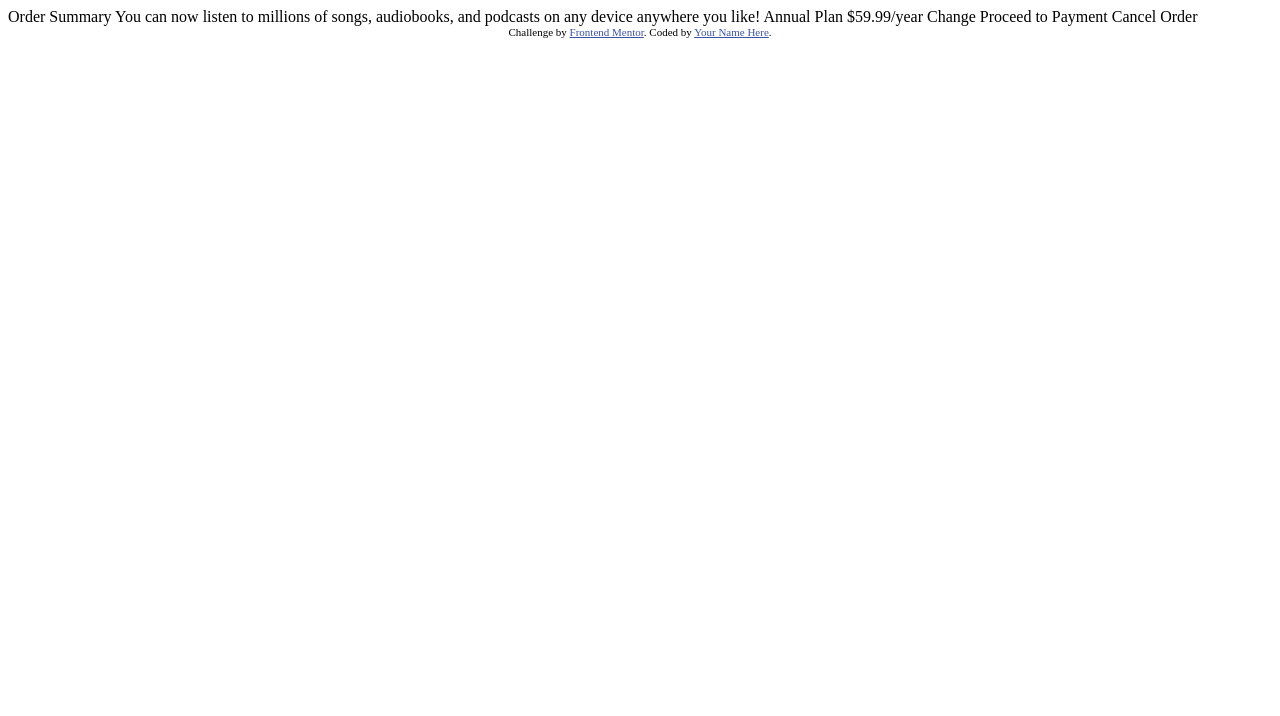
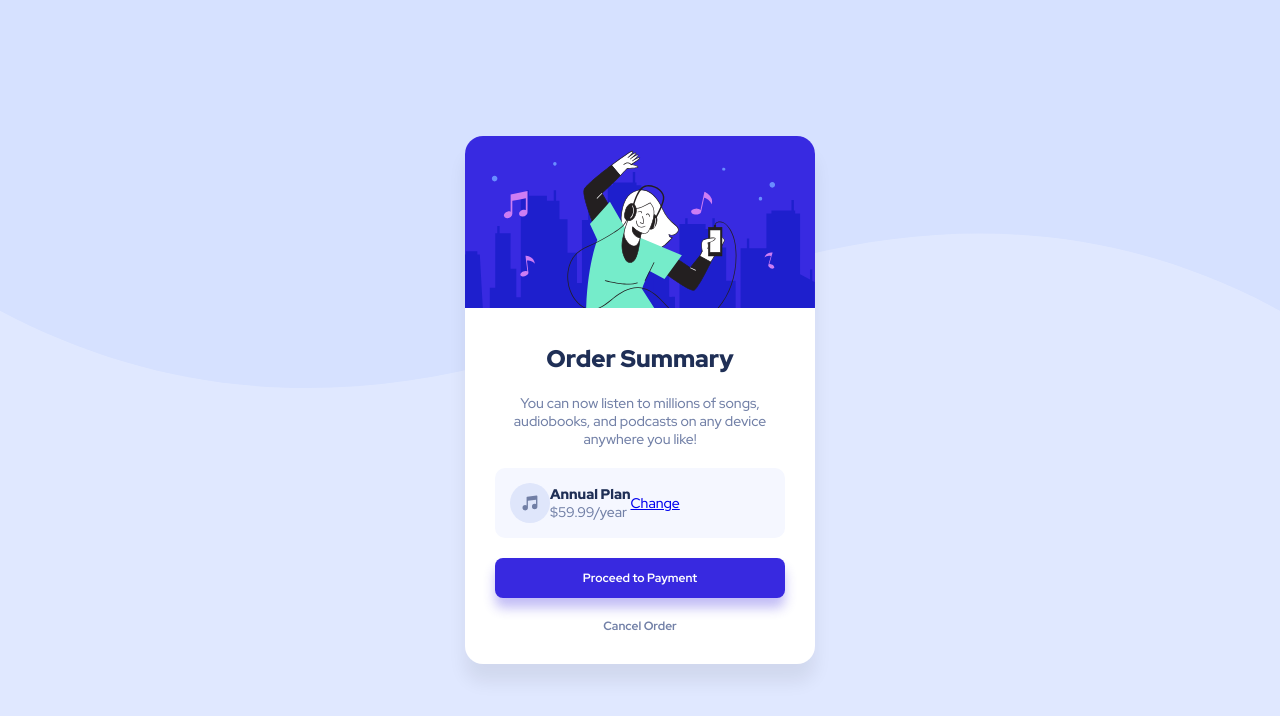
Before and after one commit to Fernando-Lz/order-summary-component, a plain HTML site: page index.html in a window 1280 px wide. Drawn offline with Linux system fonts and the light colour scheme.

Commit message:
Card styling added

```diff
--- a/index.html
+++ b/index.html
@@ -1,37 +1,48 @@
 <!DOCTYPE html>
 <html lang="en">
   <head>
-  <meta charset="UTF-8">
-  <meta name="viewport" content="width=device-width, initial-scale=1.0"> <!-- displays site properly based on user's device -->
+    <meta charset="UTF-8" />
+    <meta name="viewport" content="width=device-width, initial-scale=1.0" />
 
-  <link rel="icon" type="image/png" sizes="32x32" href="./images/favicon-32x32.png">
-
+    <link
+      rel="icon"
+      type="image/png"
+      sizes="32x32"
+      href="./images/favicon-32x32.png"
+    />
+    <link rel="preconnect" href="https://fonts.googleapis.com" />
+    <link rel="preconnect" href="https://fonts.gstatic.com" crossorigin />
+    <link
+      href="https://fonts.googleapis.com/css2?family=Red+Hat+Display:wght@500;700;900&display=swap"
+      rel="stylesheet"
+    />
+    <link rel="stylesheet" href="style.css" />
     <title>Frontend Mentor | Order summary card</title>
-
-  <!-- Feel free to remove these styles or customise in your own stylesheet 👍 -->
-  <style>
-    .attribution { font-size: 11px; text-align: center; }
-    .attribution a { color: hsl(228, 45%, 44%); }
-  </style>
   </head>
   <body>
-
-  Order Summary
-
-  You can now listen to millions of songs, audiobooks, and podcasts on any
-  device anywhere you like!
-
-  Annual Plan
-  $59.99/year
-
-  Change
-
-  Proceed to Payment
-  Cancel Order
-
-  <div class="attribution">
-    Challenge by <a href="https://www.frontendmentor.io?ref=challenge" target="_blank">Frontend Mentor</a>.
-    Coded by <a href="#">Your Name Here</a>.
+    <main class="container">
+      <img
+        src="images/illustration-hero.svg"
+        alt="Happy girl illustration"
+        class="card-img"
+      />
+      <section class="card-content">
+        <h1 class="card-title">Order Summary</h1>
+        <p class="card-description">
+          You can now listen to millions of songs, audiobooks, and podcasts on
+          any device anywhere you like!
+        </p>
+        <div class="plan">
+          <img src="images/icon-music.svg" alt="music icon" class="plan-icon" />
+          <div class="plan-details">
+            <p class="plan-name">Annual Plan</p>
+            <p class="plan-price">$59.99/year</p>
           </div>
+          <a href="#"> Change </a>
+        </div>
+        <a href="#" class="btn btn-payment"> Proceed to Payment </a>
+        <a href="#" class="btn btn-cancel"> Cancel Order </a>
+      </section>
+    </main>
   </body>
 </html>
--- /dev/null
+++ b/style.css
@@ -0,0 +1,97 @@
+/* GENERAL STYLES */
+* {
+  padding: 0;
+  margin: 0;
+  box-sizing: border-box;
+}
+
+body {
+  height: 100vh;
+  font-family: "Red Hat Display", sans-serif;
+  font-size: 16px;
+  background: url("images/pattern-background-desktop.svg");
+  background-repeat: no-repeat;
+  background-size: contain;
+  background-color: hsl(225, 100%, 94%);
+  color: hsl(224, 23%, 55%);
+  display: flex;
+  align-items: center;
+  justify-content: center;
+}
+
+.btn {
+  display: block;
+  text-align: center;
+}
+
+/* CARD */
+.container {
+  background-color: #fff;
+  width: 350px;
+  border-radius: 18px;
+  box-shadow: 0 18px 18px rgba(0, 0, 0, 0.07);
+}
+
+.card-img {
+  width: 100%;
+  border-radius: 18px 18px 0 0;
+}
+
+.card-content {
+  padding: 30px;
+}
+
+.card-title {
+  color: hsl(223, 47%, 23%);
+  text-align: center;
+  font-weight: 900;
+  margin-bottom: 20px;
+}
+
+.card-description {
+  font-size: 14px;
+  text-align: center;
+  font-weight: 500;
+  margin-bottom: 20px;
+}
+
+.plan {
+  background-color: hsl(225, 100%, 98%);
+  font-size: 14px;
+  padding: 15px;
+  display: flex;
+  align-items: center;
+  border-radius: 10px;
+  margin-bottom: 20px;
+}
+
+.plan-icon {
+  width: 40px;
+  height: 40px;
+}
+
+.plan-name {
+  color: hsl(223, 47%, 23%);
+  font-weight: 900;
+}
+
+.btn-payment:link,
+.btn-payment:visited {
+  padding: 12px;
+  font-size: 12px;
+  font-weight: 700;
+  color: #fff;
+  text-decoration: none;
+  background-color: hsl(245, 75%, 52%);
+  border-radius: 8px;
+  margin-bottom: 20px;
+  box-shadow: 0 10px 12px hsl(245, 75%, 52%, 30%);
+}
+
+.btn-cancel:link,
+.btn-cancel:visited {
+  text-decoration: none;
+  font-size: 12px;
+  font-weight: 700;
+  color: hsl(224, 23%, 55%);
+}
```
Lines whose indentation alone changed are shown as unchanged.
